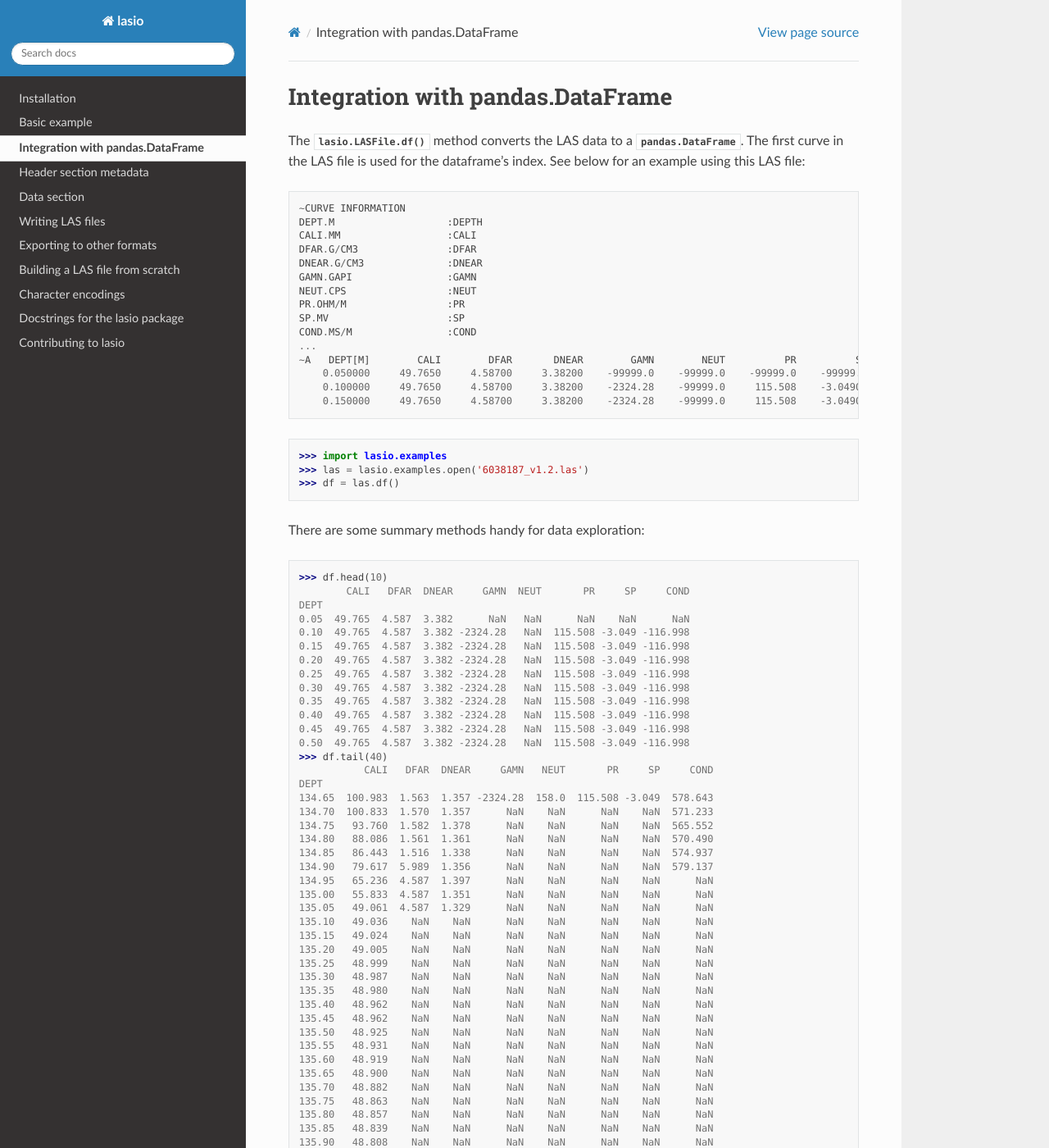
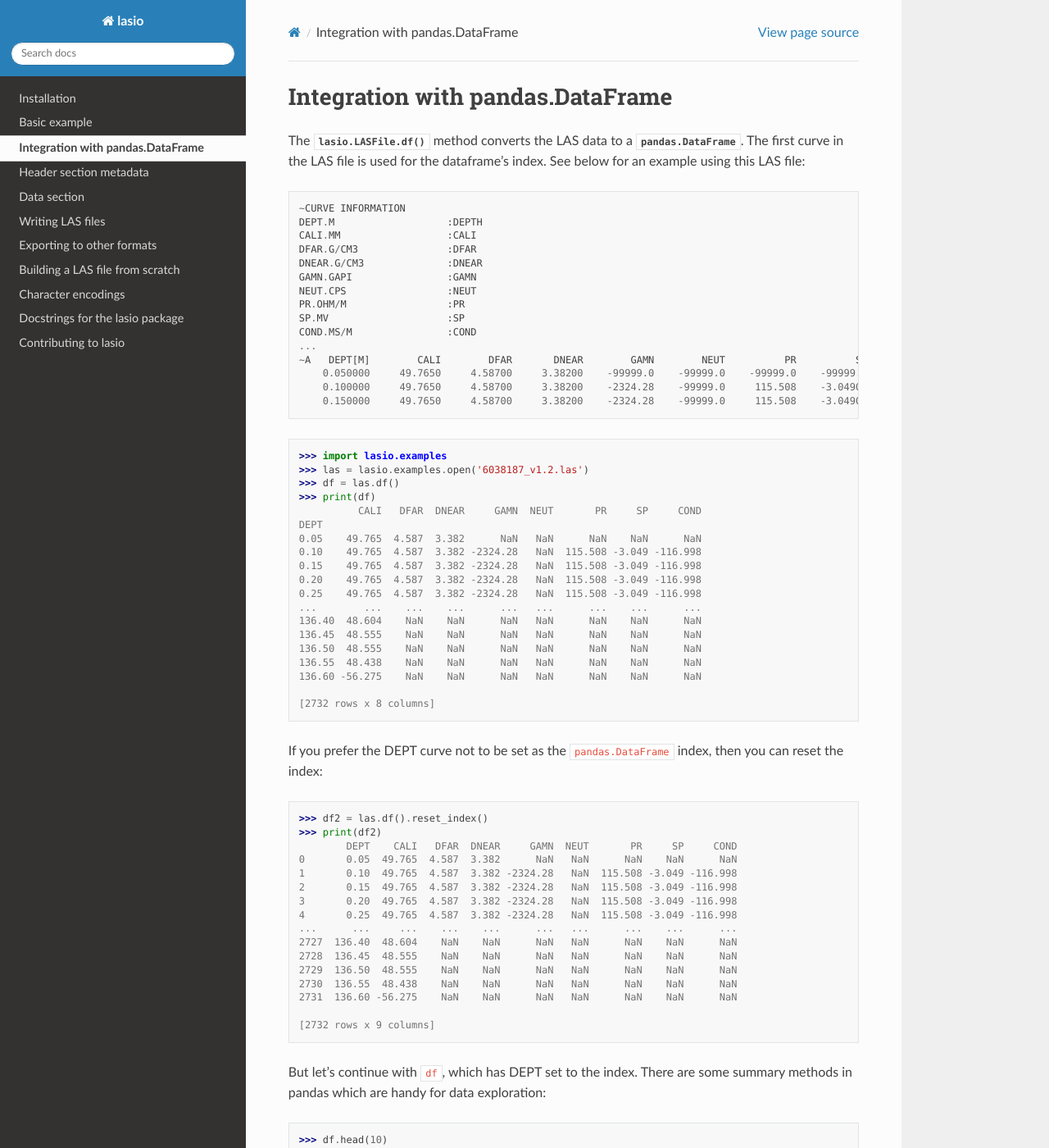
Before and after one commit to kinverarity1/lasio, a Sphinx documentation site: the page built from docs/source/pandas.rst, in a window 1280 px wide and 1400 px high. Shown: the whole window at 82% size. Built offline with Sphinx 7.4.7 and the Read the Docs theme 2.0.0, drawn with Linux system fonts in a browser that asks for light colours; formulas are drawn with MathJax 3.

Commit message:
fix #476
Adds example of not having DEPT as df.index to docs

```diff
--- a/docs/source/pandas.rst
+++ b/docs/source/pandas.rst
@@ -28,8 +28,46 @@ for the dataframe's index. See below for an example using this LAS file:
     >>> import lasio.examples
     >>> las = lasio.examples.open('6038187_v1.2.las')
     >>> df = las.df()
+    >>> print(df)
+              CALI   DFAR  DNEAR     GAMN  NEUT       PR     SP     COND
+    DEPT
+    0.05    49.765  4.587  3.382      NaN   NaN      NaN    NaN      NaN
+    0.10    49.765  4.587  3.382 -2324.28   NaN  115.508 -3.049 -116.998
+    0.15    49.765  4.587  3.382 -2324.28   NaN  115.508 -3.049 -116.998
+    0.20    49.765  4.587  3.382 -2324.28   NaN  115.508 -3.049 -116.998
+    0.25    49.765  4.587  3.382 -2324.28   NaN  115.508 -3.049 -116.998
+    ...        ...    ...    ...      ...   ...      ...    ...      ...
+    136.40  48.604    NaN    NaN      NaN   NaN      NaN    NaN      NaN
+    136.45  48.555    NaN    NaN      NaN   NaN      NaN    NaN      NaN
+    136.50  48.555    NaN    NaN      NaN   NaN      NaN    NaN      NaN
+    136.55  48.438    NaN    NaN      NaN   NaN      NaN    NaN      NaN
+    136.60 -56.275    NaN    NaN      NaN   NaN      NaN    NaN      NaN
 
-There are some summary methods handy for data exploration:
+    [2732 rows x 8 columns]
+
+If you prefer the DEPT curve not to be set as the ``pandas.DataFrame`` index, then you can reset the index:
+
+.. code-block:: python
+
+    >>> df2 = las.df().reset_index()
+    >>> print(df2)
+            DEPT    CALI   DFAR  DNEAR     GAMN  NEUT       PR     SP     COND
+    0       0.05  49.765  4.587  3.382      NaN   NaN      NaN    NaN      NaN
+    1       0.10  49.765  4.587  3.382 -2324.28   NaN  115.508 -3.049 -116.998
+    2       0.15  49.765  4.587  3.382 -2324.28   NaN  115.508 -3.049 -116.998
+    3       0.20  49.765  4.587  3.382 -2324.28   NaN  115.508 -3.049 -116.998
+    4       0.25  49.765  4.587  3.382 -2324.28   NaN  115.508 -3.049 -116.998
+    ...      ...     ...    ...    ...      ...   ...      ...    ...      ...
+    2727  136.40  48.604    NaN    NaN      NaN   NaN      NaN    NaN      NaN
+    2728  136.45  48.555    NaN    NaN      NaN   NaN      NaN    NaN      NaN
+    2729  136.50  48.555    NaN    NaN      NaN   NaN      NaN    NaN      NaN
+    2730  136.55  48.438    NaN    NaN      NaN   NaN      NaN    NaN      NaN
+    2731  136.60 -56.275    NaN    NaN      NaN   NaN      NaN    NaN      NaN
+
+    [2732 rows x 9 columns]
+
+But let's continue with ``df``, which has DEPT set to the index. There are some
+summary methods in pandas which are handy for data exploration:
 
 .. code-block:: python
 
```
